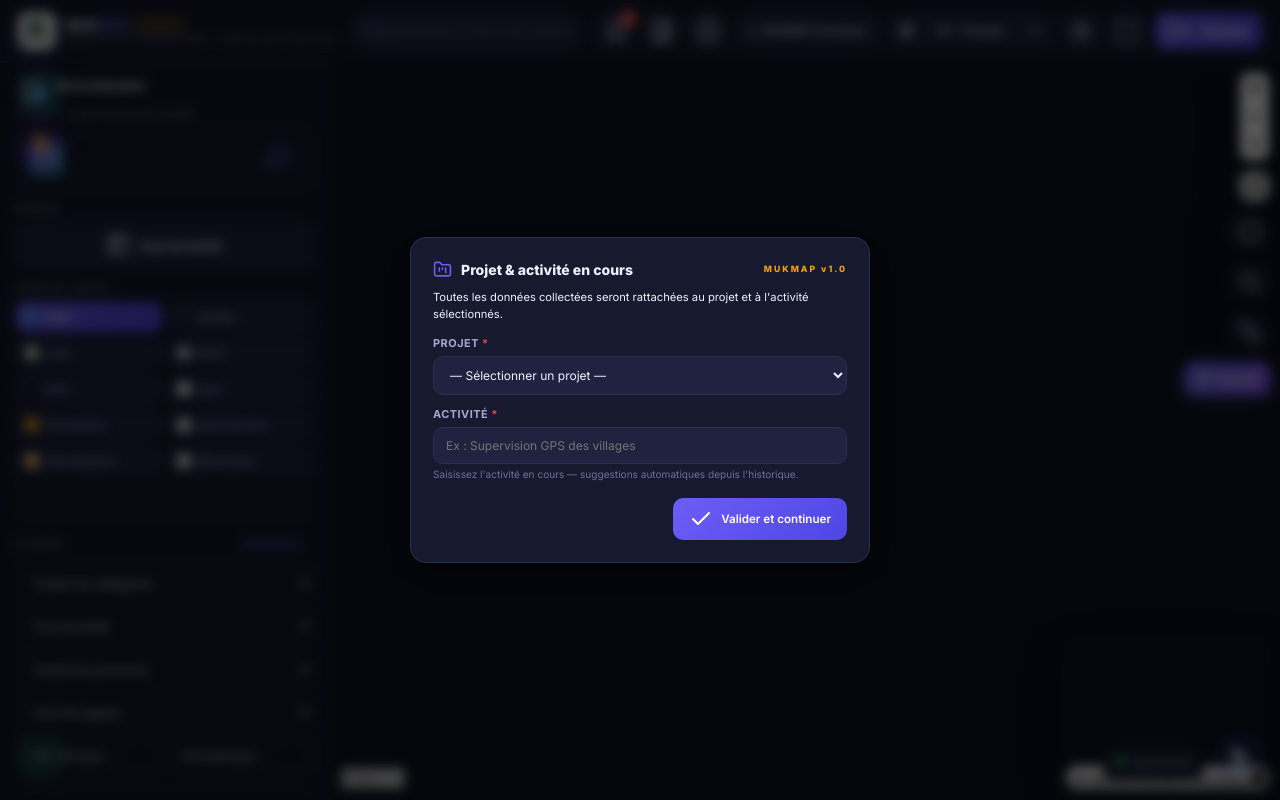
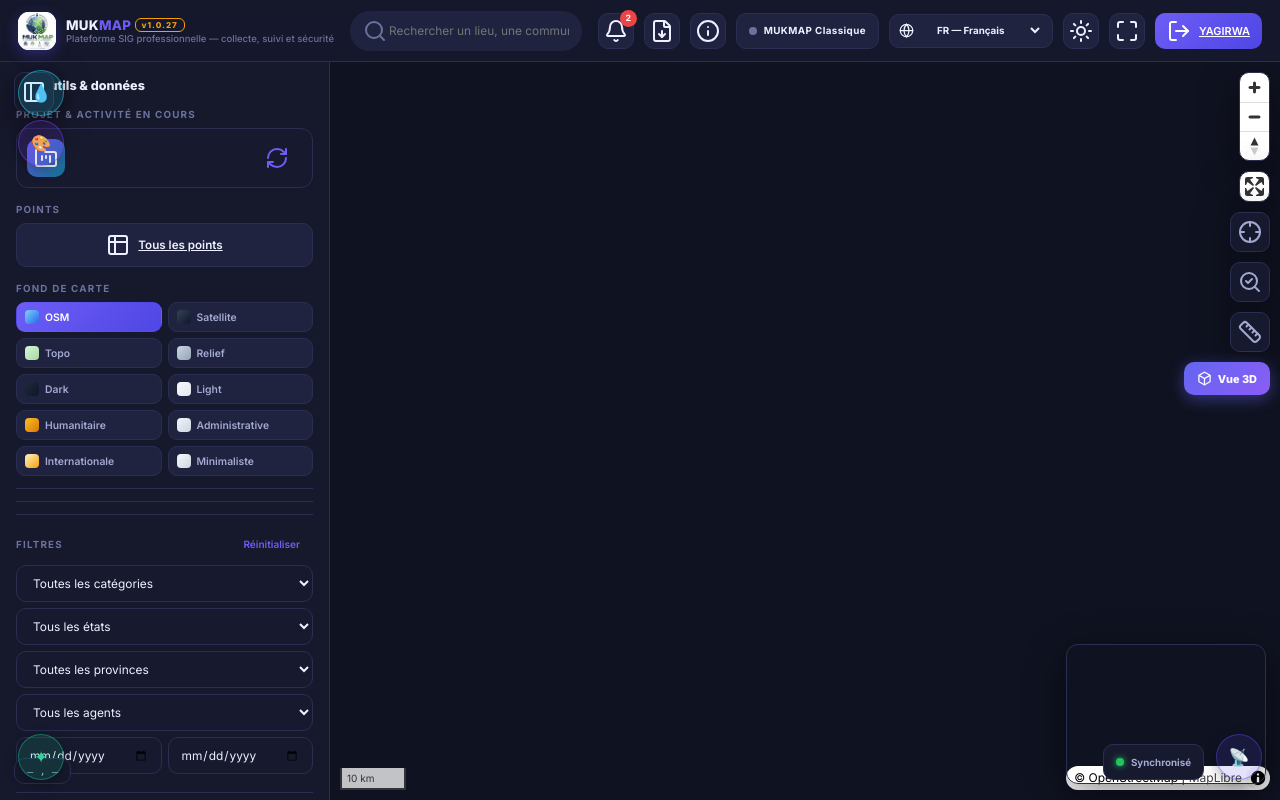
Before and after one commit to YagirwaGedeon/mukmap, a Django app: page / in a window 1280 px wide. Run offline with Django 5.2, Linux system fonts and the light colour scheme; a user stored in the database is signed in; data comes from the database, SQL or seed files in the repository; tables that the repository leaves empty hold one stand-in row (values such as "Sample post"); data that the repository does not hold is empty; some libraries are stand-ins or nearby versions.

Commit message:
SELECTION PROJET/ACTIVITE OPTIONNELLE POUR LES ADMINISTRATEURS : le pop-up obligatoire (projet + activite en cours) ne s'ouvre plus au chargement pour les superusers (nouveau drapeau EST_ADMIN injecte depuis est_admin, deja fourni par la vue via _est_admin), il reste obligatoire pour les agents et invites - l'administrateur peut toujours l'ouvrir manuellement via le bouton Changer de projet

```diff
--- a/cartographie/templates/cartographie/carte.html
+++ b/cartographie/templates/cartographie/carte.html
@@ -943,10 +943,11 @@ function lucideIcon(id, nom) {
 // ─── MUKMAP : SPLASH / PROJET / INVITÉ ────────────────────────
 const SESSION_PROJET_ID = {{ session_projet_id|default:0 }};
 const EST_INVITE = {{ est_invite|yesno:'true,false' }};
+const EST_ADMIN = {{ est_admin|yesno:'true,false' }};
 
 window.addEventListener('load', () => {
     setTimeout(() => { const s = document.getElementById('splash'); if (s) s.classList.add('fini'); }, 900);
-    if (!EST_INVITE && !SESSION_PROJET_ID) ouvrirSelectionProjet();
+    if (!EST_INVITE && !SESSION_PROJET_ID && !EST_ADMIN) ouvrirSelectionProjet();
     if (EST_INVITE && window.lucide) lucide.createIcons();
 });
 
```
